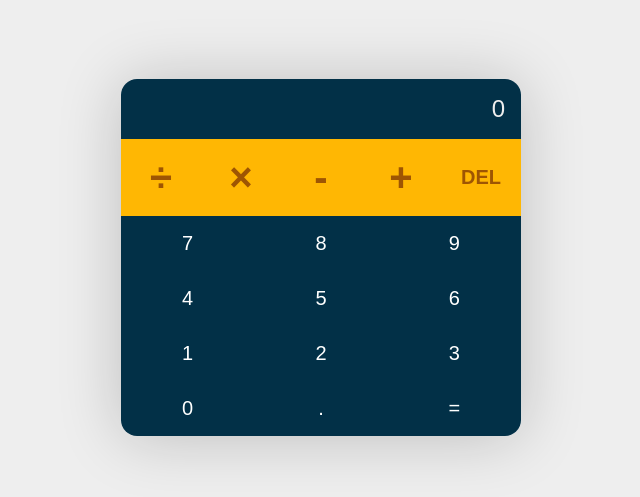
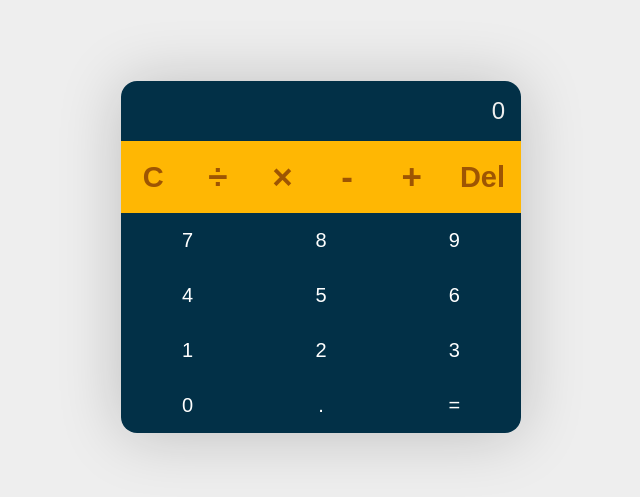
Before and after one commit to hudson-viana/react-calculator, a React (Create React App) app: page / in a window 1280 px wide. Shown: the part 143-640 px from the top of the page, without its empty margins (319-959 px from the left). Built offline with nearby package versions, Linux system fonts and the light colour scheme.

Commit message:
feat: Add deleteAll function to reset calculator, fix deleteLast button styling and update font size

```diff
--- a/src/App.js
+++ b/src/App.js
@@ -35,6 +35,11 @@ const App = () => {
     setCalc(value);
   };
 
+  const deleteAll = () => {
+    setCalc("");
+    setResult("");
+  };
+
   return (
     <div className="App">
       <div className="calculator">
@@ -43,6 +48,9 @@ const App = () => {
           {calc || "0"}
         </div>
         <div className="operators">
+          <button className="operators-symbol2" onClick={() => deleteAll()}>
+            C
+          </button>
           <button className="operators-symbol" onClick={() => updateCalc("/")}>
             ÷
           </button>
@@ -55,7 +63,9 @@ const App = () => {
           <button className="operators-symbol" onClick={() => updateCalc("+")}>
             +
           </button>
-          <button onClick={() => deleteLast()}>DEL</button>
+          <button className="operators-symbol2" onClick={() => deleteLast()}>
+            Del
+          </button>
         </div>
         <div className="digits">
           <button onClick={() => updateCalc("7")}>7</button>
--- a/src/index.css
+++ b/src/index.css
@@ -27,6 +27,7 @@ body {
 .calculator {
   width: 100%;
   max-width: 400px;
+  min-width: 400px;
   background-color: #fff;
   border-radius: 16px;
   overflow: hidden;
@@ -73,7 +74,11 @@ button:hover {
 }
 
 .operators-symbol {
-  font-size: 40px;
+  font-size: 35px;
+}
+
+.operators-symbol2 {
+  font-size: 29px;
 }
 
 .digits {
```
